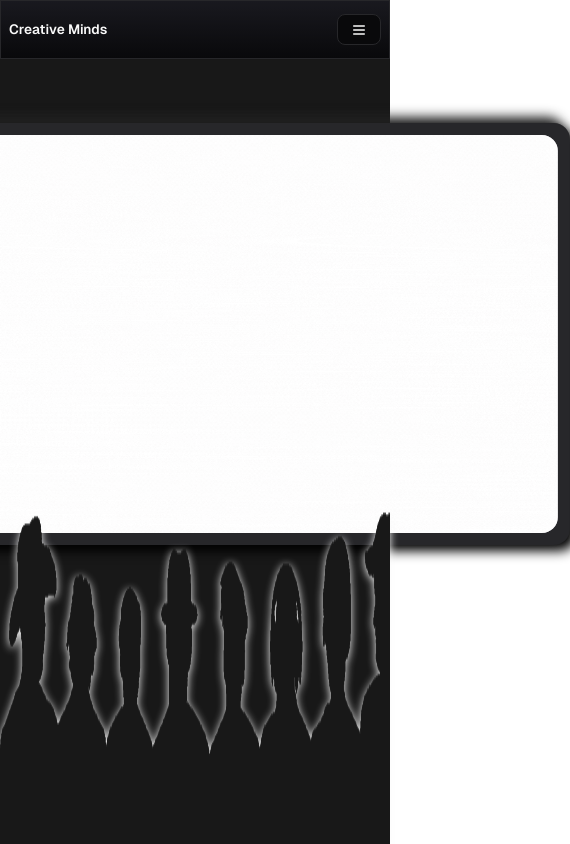
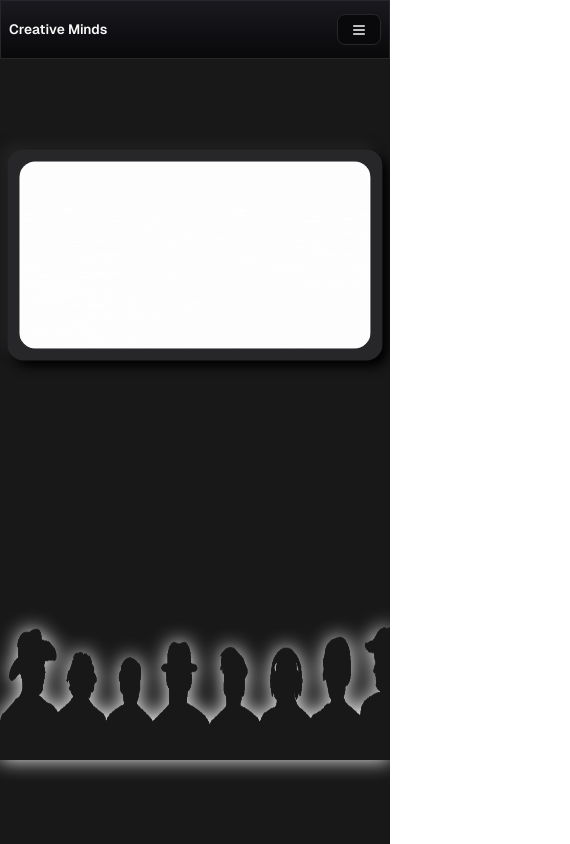
Before and after one commit to Vishal-Pattar/MindCare, a React (Create React App) app: page / in a window 390 px wide. Shown: the whole page, 570 px wide, since content can reach past the window. Built offline with nearby package versions, Linux system fonts and the light colour scheme.

Commit message:
Updated LandingPage.css

```diff
--- a/src/components/LandingPage/LandingPage.css
+++ b/src/components/LandingPage/LandingPage.css
@@ -54,3 +54,56 @@
   left: 0;
   filter: drop-shadow(0px 2px 4px var(--color-text-primary));
 }
+
+/* Media Queries */
+
+/* For tablets */
+@media (min-width: 768px) and (max-width: 1024px) {
+  .landingpage__header {
+    font-size: 1.75rem;
+  }
+
+  .landingpage__boardborder {
+    height: 45vh;
+    aspect-ratio: 16/9;
+    top: 40%;
+  }
+
+  .landingpage__people {
+    height: 40vh;
+  }
+}
+
+/* For large screens */
+@media (min-width: 1025px) {
+  .landingpage__header {
+    font-size: 2.25rem;
+  }
+
+  .landingpage__boardborder {
+    height: 50vh;
+    top: 35%;
+  }
+
+  .landingpage__people {
+    height: 50vh;
+  }
+}
+
+/* For small devices */
+@media (max-width: 767px) {
+  .landingpage__header {
+    font-size: 1.5rem;
+  }
+
+  .landingpage__boardborder {
+    height: 25vh;
+    top: 25%;
+  }
+
+  .landingpage__people {
+    height: 20vh;
+    bottom: 10vh;
+    filter: drop-shadow(0px 0px 10px var(--color-text-primary));
+  }
+}
```
